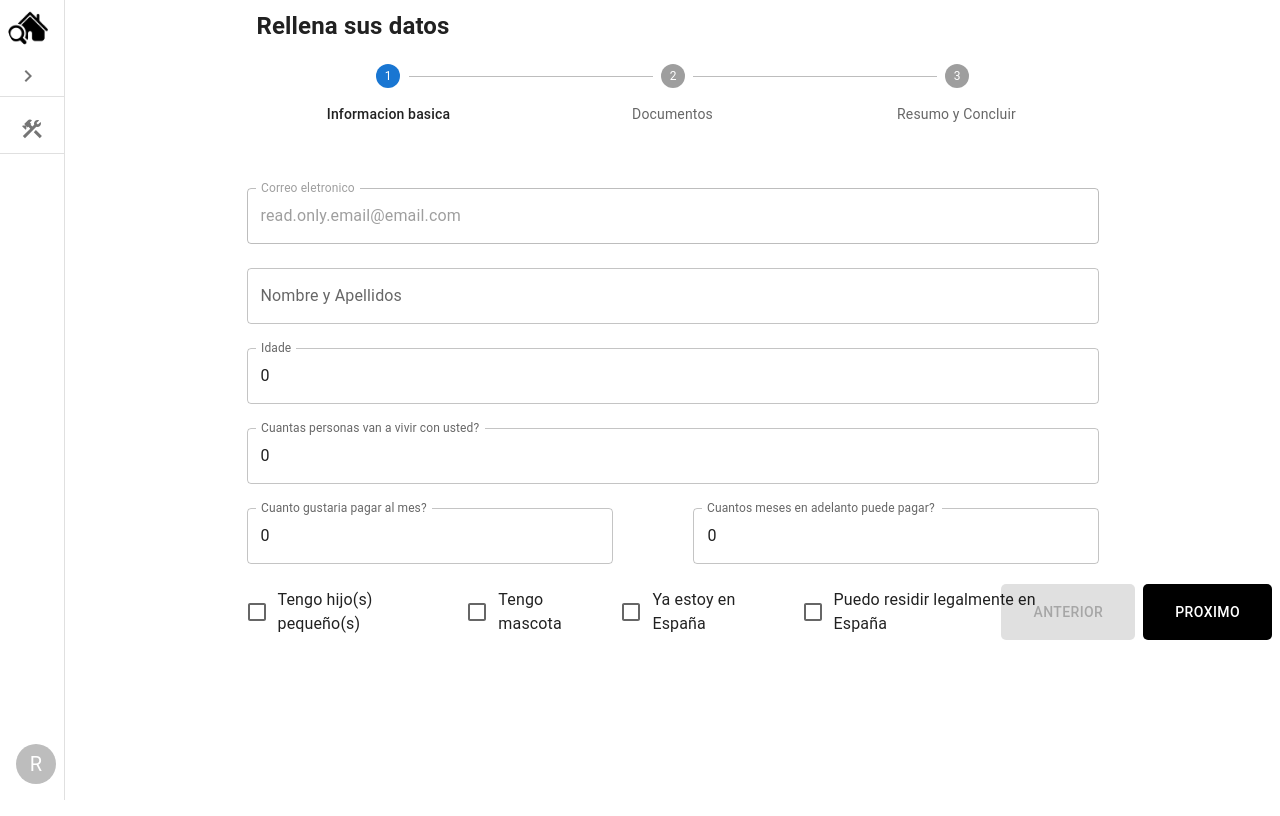
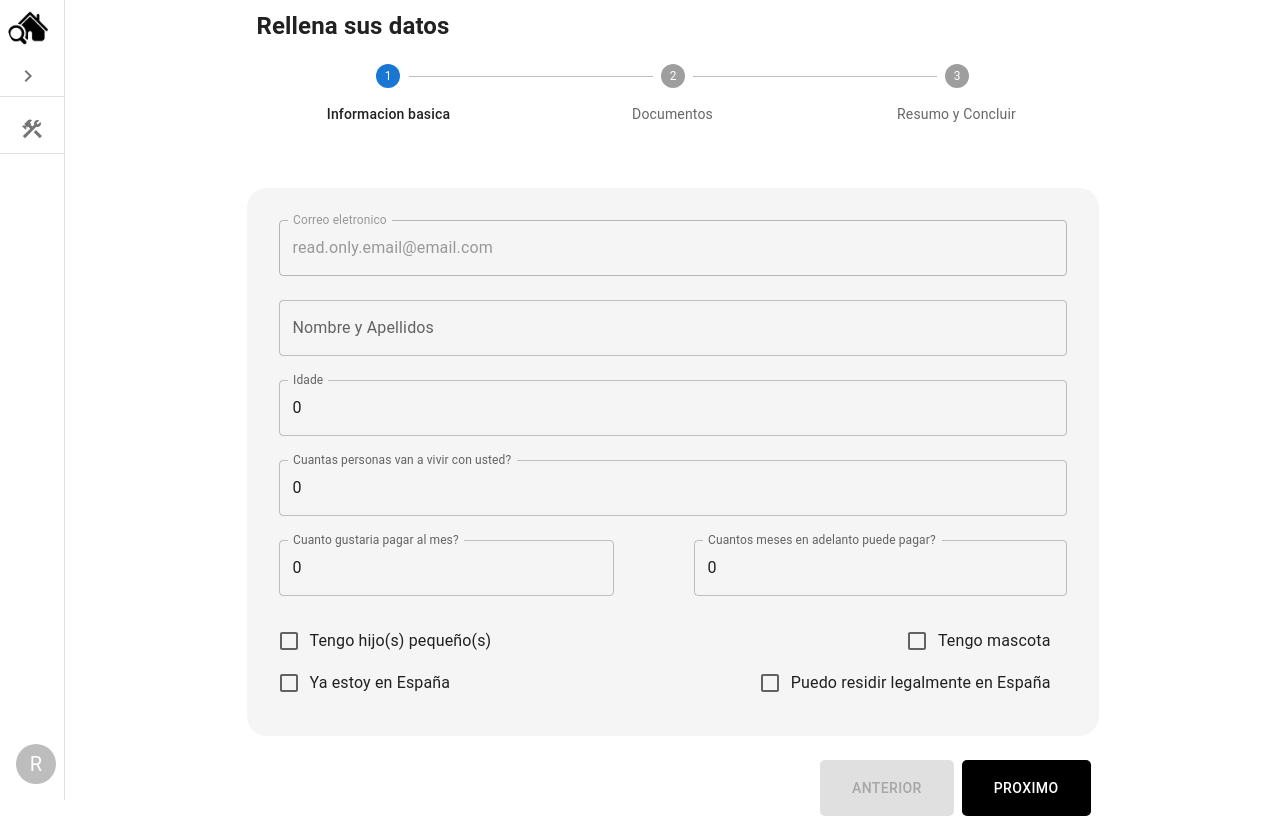
Before and after one commit to bois-dev/cv-casa-front, a React (Create React App) app: page / in a window 1280 px wide. Built offline with nearby package versions, Linux system fonts and the light colour scheme; no server answers.

Commit message:
effect on bg

```diff
--- a/src/features/register-user/basic-info/register-basicinfo.page.tsx
+++ b/src/features/register-user/basic-info/register-basicinfo.page.tsx
@@ -29,6 +29,9 @@ export default function BasicInfo(props: BasicInfoProps) {
             display: 'flex',
             flexDirection: 'column',
             alignItems: 'center',
+            padding: 4,
+            backgroundColor: 'whitesmoke',
+            borderRadius: '20px'
         }}
     >
         <TextField
@@ -98,7 +101,7 @@ export default function BasicInfo(props: BasicInfoProps) {
         <div style={{
             display: 'flex',
             width: '100%',
-            justifyContent: 'space-around'
+            justifyContent: 'space-between'
         }}>
             <FormControlLabel
                 control={
@@ -122,7 +125,12 @@ export default function BasicInfo(props: BasicInfoProps) {
                 }
                 label="Tengo mascota"
             />
-
+            </div>
+            <div style={{
+                display: 'flex',
+                width: '100%',
+                justifyContent: 'space-between'
+            }}>
             <FormControlLabel
                 control={
                     <Checkbox
--- a/src/features/register-user/documents/register-docs.page.tsx
+++ b/src/features/register-user/documents/register-docs.page.tsx
@@ -151,13 +151,18 @@ export default function RegisterDocs(props: SliceProps) {
 
     return <Box sx={{
         mt: 8,
+        display: 'flex',
+        flexDirection: 'column',
+        alignItems: 'center',
+        padding: 4,
+        backgroundColor: 'whitesmoke',
+        borderRadius: '20px'
     }}>
         <Box
             sx={{
-                flex: '1 1 auto',
                 display: 'flex',
-                justifyContent: 'flex-end',
-                mb: 3
+                mb: 3,
+                marginLeft: 'auto'
             }}
         >
             <Button
--- a/src/features/register-user/register-user.page.tsx
+++ b/src/features/register-user/register-user.page.tsx
@@ -61,7 +61,7 @@ export default function RegisterUser(props: RegisterClientProps) {
 
     return <SideBar>
         <ThemeProvider theme={theme}>
-            <Container component="main" maxWidth="md">
+            <Container maxWidth="md">
                 <PageTitle text="Rellena sus datos" />
                 <Stepper activeStep={activeStep} alternativeLabel nonLinear>
                     {stepLabels.map((value, index) =>
@@ -84,9 +84,32 @@ export default function RegisterUser(props: RegisterClientProps) {
                     onCurrentChange={onCurrentChange}
                 />}
 
-                <Box
+                <InternalFooter
+                    activeStep={activeStep}
+                    submiting={submiting}
+                    onSliderButtonClick={onSliderButtonClick}
+                />
+
+            </Container>
+        </ThemeProvider>
+    </SideBar>
+}
+
+
+interface InternalFooterProps {
+    activeStep: number,
+    submiting: boolean,
+    onSliderButtonClick: (n: number) => Promise<any>
+}
+
+function InternalFooter(props: InternalFooterProps) {
+    const { activeStep, submiting, onSliderButtonClick } = props;
+
+    return <Box
         sx={{
-                        position: 'fixed', bottom: '20%', right: '0'
+            display:'flex',
+            justifyContent: 'flex-end',
+            mt: 3
         }}
     >
         <Button
@@ -100,7 +123,4 @@ export default function RegisterUser(props: RegisterClientProps) {
             {activeStep !== stepLabels.length - 1 ? 'Proximo' : 'Concluir'}
         </Button>}
     </Box>
-            </Container>
-        </ThemeProvider>
-    </SideBar>
 }
--- a/src/features/register-user/summary/summary-info-item.page.tsx
+++ b/src/features/register-user/summary/summary-info-item.page.tsx
@@ -1,9 +1,10 @@
-import { Box, Typography, Divider } from "@mui/material";
+import { Box, Typography, Divider, Theme, SxProps } from "@mui/material";
 
 interface SummaryInfoItemProps {
     primary: string,
     secondary: any,
-    bottomDivider?: boolean
+    bottomDivider?: boolean,
+    sx?: SxProps<Theme>
 }
 
 export default function SummaryInfoItem(props: SummaryInfoItemProps) {
@@ -12,7 +13,8 @@ export default function SummaryInfoItem(props: SummaryInfoItemProps) {
             display: 'flex',
             justifyContent: 'space-between',
             maxWidth: 500,
-            mb: 1
+            mb: 1,
+            ...props.sx!
         }}>
             <Typography variant="body2" fontWeight={'bold'}>
                 {props.primary}
--- a/src/features/register-user/summary/summary.page.tsx
+++ b/src/features/register-user/summary/summary.page.tsx
@@ -12,7 +12,10 @@ export default function Summary(props: SliceProps) {
         <Box sx={{
             width: '100%',
             mt: 8,
-            alignItems: 'center'
+            padding: 4,
+            alignItems: 'center',
+            backgroundColor: 'whitesmoke',
+            borderRadius: '20px'
         }}>
             <SummarySubtitle title="Dados generales" icon={<PersonIcon />} />
             <SummaryInfoItem primary="Nombre y Apelidos" secondary={current?.fullname ?? 'FAVOR INFORMAR'} bottomDivider />
@@ -26,7 +29,7 @@ export default function Summary(props: SliceProps) {
             <SummaryInfoItem primary="Puedo residir legalmente en España" secondary={(current && current.hasDocs !== undefined) ? (current.hasDocs ? 'Si' :  'No') : 'No'} bottomDivider={false} />
 
             <SummarySubtitle title="Documentos" sx={{ mt: 5 }} icon={<ContactPageIcon />}  />
-            <SummaryInfoItem primary="Numero de documentos añadidos" secondary={current?.documents?.length ?? '0'} bottomDivider />
+            <SummaryInfoItem primary="Numero de documentos añadidos" secondary={current?.documents?.length ?? '0'} bottomDivider={false} />
         </Box>
     </>
 }
```
Lines whose indentation alone changed are shown as unchanged.
